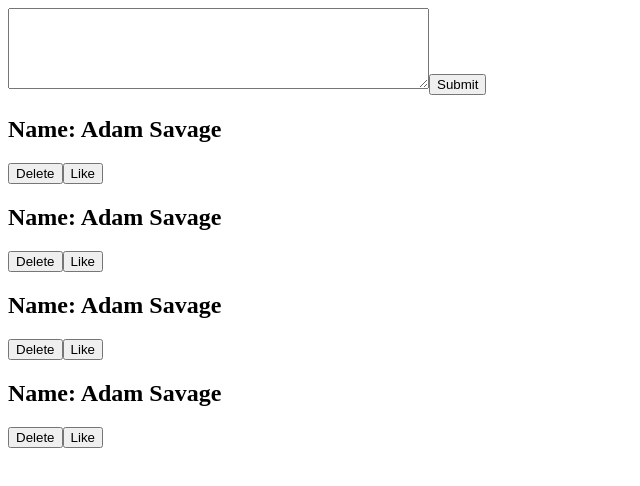
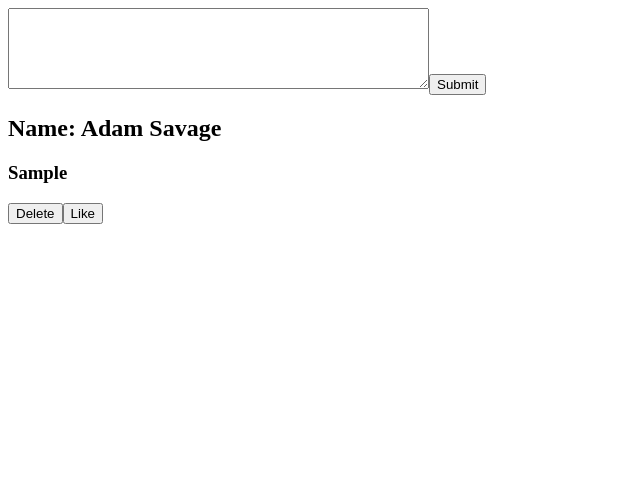
Before and after one commit to hauze-v/creative-react-course, a React (Create React App) app in the folder core-concepts/react-starter/: page / in a window 1280 px wide. Both pictures are taken after typing "Sample" into the empty fields and a click on the button "Submit". Shown: the top 486 px of the page, without its empty margins (0-640 px from the left). Built offline with nearby package versions, Linux system fonts and the light colour scheme.

Commit message:
Implemented a delete function and also learned how to render multiple components on the screen at once using the map array method.

```diff
--- a/core-concepts/react-starter/src/App.js
+++ b/core-concepts/react-starter/src/App.js
@@ -17,7 +17,7 @@
         tweets={tweets}
         setTweets={setTweets}
       />
-      <TweetList name={name} message={tweets} />
+      <TweetList name={name} tweets={tweets} setTweets={setTweets} />
     </div>
   );
 }
--- a/core-concepts/react-starter/src/components/CreateTweet.js
+++ b/core-concepts/react-starter/src/components/CreateTweet.js
@@ -22,7 +22,6 @@
         rows="5"
       ></textarea>
       <button>Submit</button>
-      <h1>{textInput}</h1>
     </form>
   );
 };
--- a/core-concepts/react-starter/src/components/Tweet.js
+++ b/core-concepts/react-starter/src/components/Tweet.js
@@ -2,12 +2,17 @@
 
 /* When we're working with JSX, you cannot have HTML elements directly next to each other. You must encapsulate everything in a parent div */
 /* The component function will take in an argument props which is an object that contains the properites given from the other component */
-const Tweet = ({ name, message }) => {
+const Tweet = ({ name, tweet, setTweets, tweets }) => {
+  const deleteTweet = () => {
+    // Determine which tweet needs to be deleted
+    setTweets(tweets.filter((t) => t !== tweet));
+  };
+
   return (
     <div className="tweet">
       <h2>Name: {name}</h2>
-      <h3>{message}</h3>
-      <button>Delete</button>
+      <h3>{tweet}</h3>
+      <button onClick={() => deleteTweet()}>Delete</button>
       <button>Like</button>
     </div>
   );
--- a/core-concepts/react-starter/src/components/TweetList.js
+++ b/core-concepts/react-starter/src/components/TweetList.js
@@ -3,13 +3,17 @@
 
 /* With JSX and props, we cannot pass directly from App() down to Tweet() so we have to perform what's known as props drilling and pass from App() to TweetList() to Tweet(). */
 
-const TweetList = ({ name, tweets }) => {
+const TweetList = ({ name, tweets, setTweets }) => {
   return (
     <div className="tweet-list">
-      <Tweet name={name} tweets={tweets} />
-      <Tweet name={name} tweets={tweets} />
-      <Tweet name={name} tweets={tweets} />
-      <Tweet name={name} tweets={tweets} />
+      {tweets.map((tweet) => (
+        <Tweet
+          setTweets={setTweets}
+          name={name}
+          tweet={tweet}
+          tweets={tweets}
+        />
+      ))}
     </div>
   );
 };
--- a/core-concepts/react-starter/src/index.js
+++ b/core-concepts/react-starter/src/index.js
@@ -1,7 +1,6 @@
 import React from "react";
 import ReactDOM from "react-dom";
 import App from "./App";
-import Tweet from "./components/Tweet";
 import reportWebVitals from "./reportWebVitals";
 
 ReactDOM.render(
```
Also changed, not shown: 1 other file (tests, documents, lock files or other folders).
